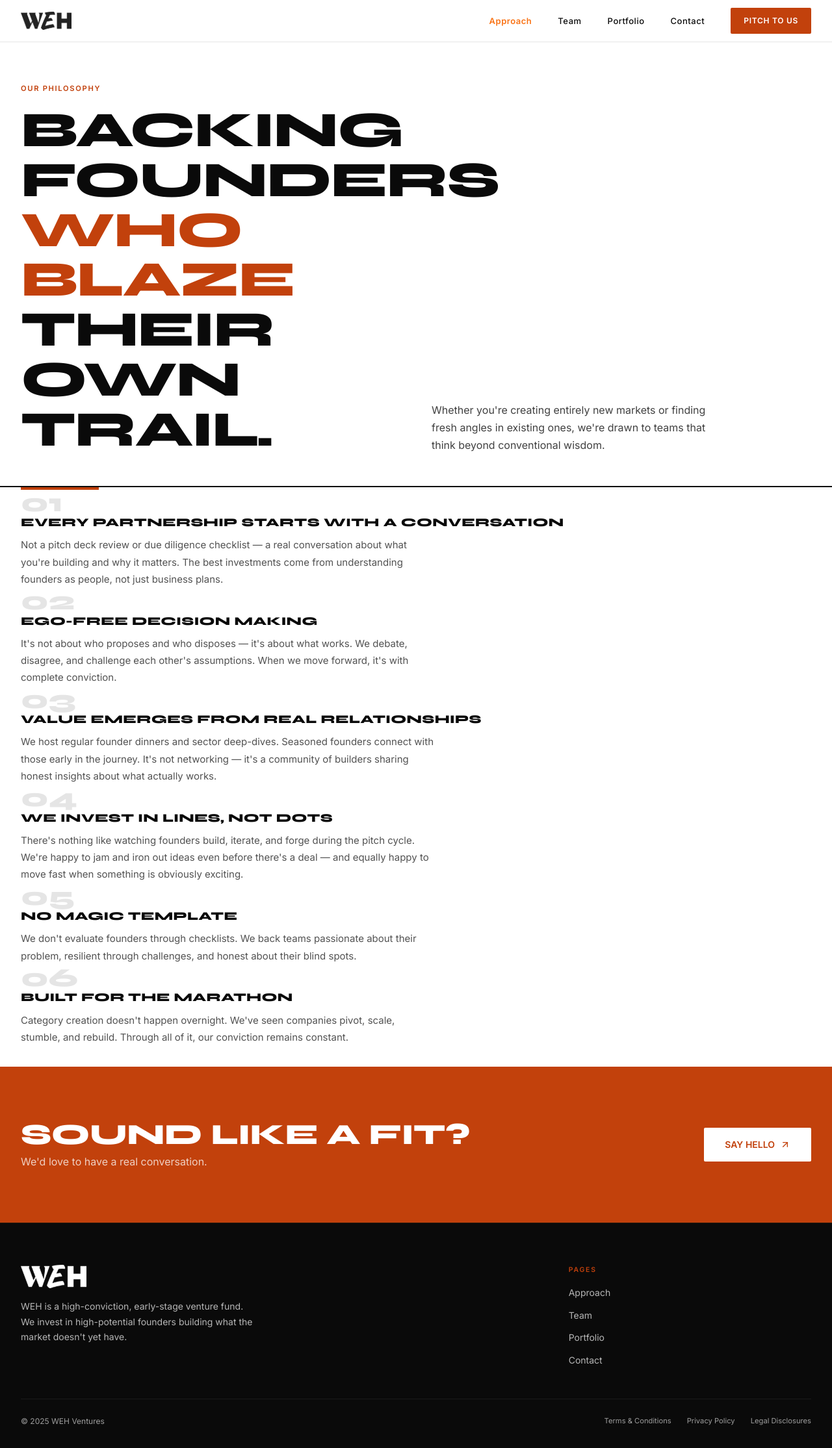
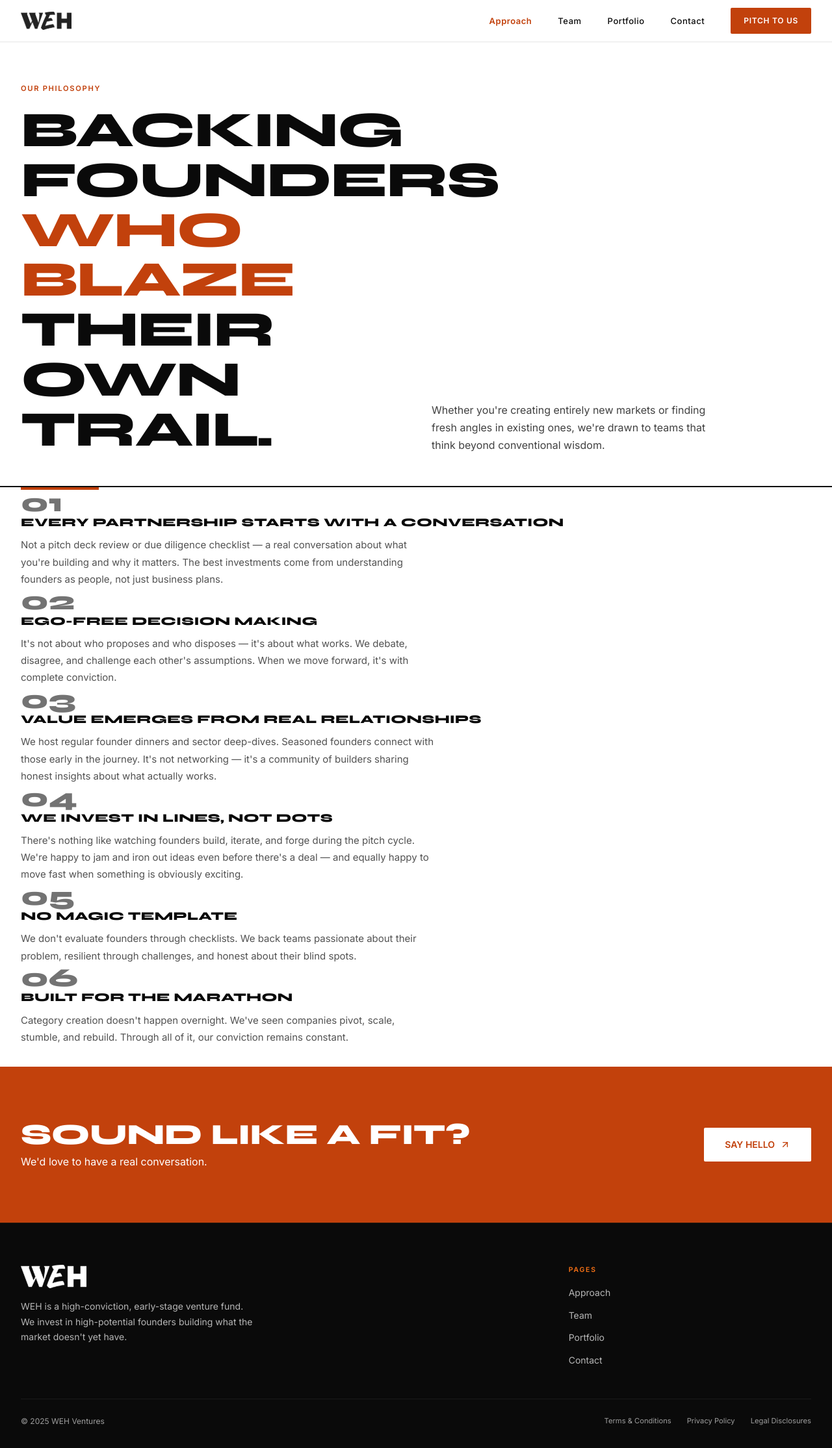
Before and after one commit to amaannn08/website, a React (Vite) app in the folder frontend/: page /approach in a window 1280 px wide. Shown: the whole page at 65% size. Built offline with nearby package versions, Linux system fonts and the light colour scheme.

Commit message:
fix(accessibility): correct contrast edge cases in navbar, approach, and footer

```diff
--- a/frontend/src/components/layout/Footer.jsx
+++ b/frontend/src/components/layout/Footer.jsx
@@ -35,7 +35,7 @@ export default function Footer() {
 
           {/* Nav */}
           <div>
-            <p style={{ fontSize: '0.65rem', fontWeight: 700, letterSpacing: '0.18em', textTransform: 'uppercase', color: '#c2410c', marginBottom: '1rem' }}>
+            <p style={{ fontSize: '0.65rem', fontWeight: 700, letterSpacing: '0.18em', textTransform: 'uppercase', color: '#f97316', marginBottom: '1rem' }}>
               Pages
             </p>
             <nav aria-label="Footer navigation" style={{ display: 'flex', flexDirection: 'column', gap: '0.75rem' }}>
--- a/frontend/src/components/layout/Navbar.jsx
+++ b/frontend/src/components/layout/Navbar.jsx
@@ -49,10 +49,10 @@ export default function Navbar() {
                 fontWeight: isActive ? 600 : 500,
                 letterSpacing: '0.04em',
                 textDecoration: 'none',
-                color: isActive ? '#f97316' : '#0a0a0a',
+                color: isActive ? '#c2410c' : '#0a0a0a',
                 transition: 'color 0.15s',
               })}
-              onMouseEnter={e => { if (e.currentTarget.style.color !== '#f97316') e.currentTarget.style.color = '#f97316'; }}
+              onMouseEnter={e => { if (e.currentTarget.style.color !== '#c2410c') e.currentTarget.style.color = '#c2410c'; }}
               onMouseLeave={e => { /* NavLink handles active state */ }}
             >
               {label}
@@ -113,7 +113,7 @@ export default function Navbar() {
               style={({ isActive }) => ({
                 fontSize: '1rem', fontWeight: 600,
                 textDecoration: 'none',
-                color: isActive ? '#f97316' : '#0a0a0a',
+                color: isActive ? '#c2410c' : '#0a0a0a',
                 padding: '0.5rem 0', transition: 'color 0.15s',
               })}
             >
--- a/frontend/src/pages/Approach.jsx
+++ b/frontend/src/pages/Approach.jsx
@@ -49,7 +49,7 @@ export default function Approach() {
               key={number} delay={i * 60}
               style={{ display: 'grid', gridTemplateColumns: '80px 1fr', gap: '2.5rem', padding: '3rem 0', borderBottom: '1px solid #e5e5e5', alignItems: 'start' }}
             >
-              <span style={{ fontFamily: "'Syne', sans-serif", fontSize: '2.5rem', fontWeight: 900, color: '#e5e5e5', lineHeight: 1, userSelect: 'none' }} aria-hidden="true">{number}</span>
+              <span style={{ fontFamily: "'Syne', sans-serif", fontSize: '2.5rem', fontWeight: 900, color: '#737373', lineHeight: 1, userSelect: 'none' }} aria-hidden="true">{number}</span>
               <div>
                 <h2 style={{ fontFamily: "'Syne', sans-serif", fontSize: '1.125rem', fontWeight: 800, color: '#0a0a0a', marginBottom: '0.75rem', textTransform: 'uppercase', letterSpacing: '0.02em' }}>{heading}</h2>
                 <p style={{ fontSize: '0.9375rem', color: '#525252', lineHeight: 1.75, maxWidth: '40rem', margin: 0 }}>{body}</p>
@@ -66,7 +66,7 @@ export default function Approach() {
             <h2 id="approach-cta-heading" style={{ fontFamily: "'Syne', sans-serif", fontSize: 'clamp(2rem, 3.5vw, 3rem)', fontWeight: 900, color: '#ffffff', textTransform: 'uppercase', margin: '0 0 0.25rem', letterSpacing: '-0.01em' }}>
               Sound like a fit?
             </h2>
-            <p style={{ color: 'rgba(255,255,255,0.75)', fontSize: '1rem', margin: 0 }}>We'd love to have a real conversation.</p>
+            <p style={{ color: '#ffffff', fontSize: '1rem', margin: 0 }}>We'd love to have a real conversation.</p>
           </div>
           <a
             href="https://forms.gle/2156kxYjbMqcsyJe7"
@@ -74,7 +74,7 @@ export default function Approach() {
             aria-label="Say hello — submit your pitch to WEH Ventures (opens external form)"
             style={{ display: 'inline-flex', alignItems: 'center', gap: '8px', minHeight: '52px', padding: '0 2rem', backgroundColor: '#ffffff', color: '#c2410c', fontWeight: 800, fontSize: '0.875rem', textTransform: 'uppercase', textDecoration: 'none', borderRadius: '2px', whiteSpace: 'nowrap' }}
             onMouseEnter={e => { e.currentTarget.style.backgroundColor = '#0a0a0a'; e.currentTarget.style.color = '#ffffff'; }}
-            onMouseLeave={e => { e.currentTarget.style.backgroundColor = '#ffffff'; e.currentTarget.style.color = '#f97316'; }}
+            onMouseLeave={e => { e.currentTarget.style.backgroundColor = '#ffffff'; e.currentTarget.style.color = '#c2410c'; }}
           >
             Say Hello <ArrowUpRight size={16} aria-hidden="true" />
           </a>
```
